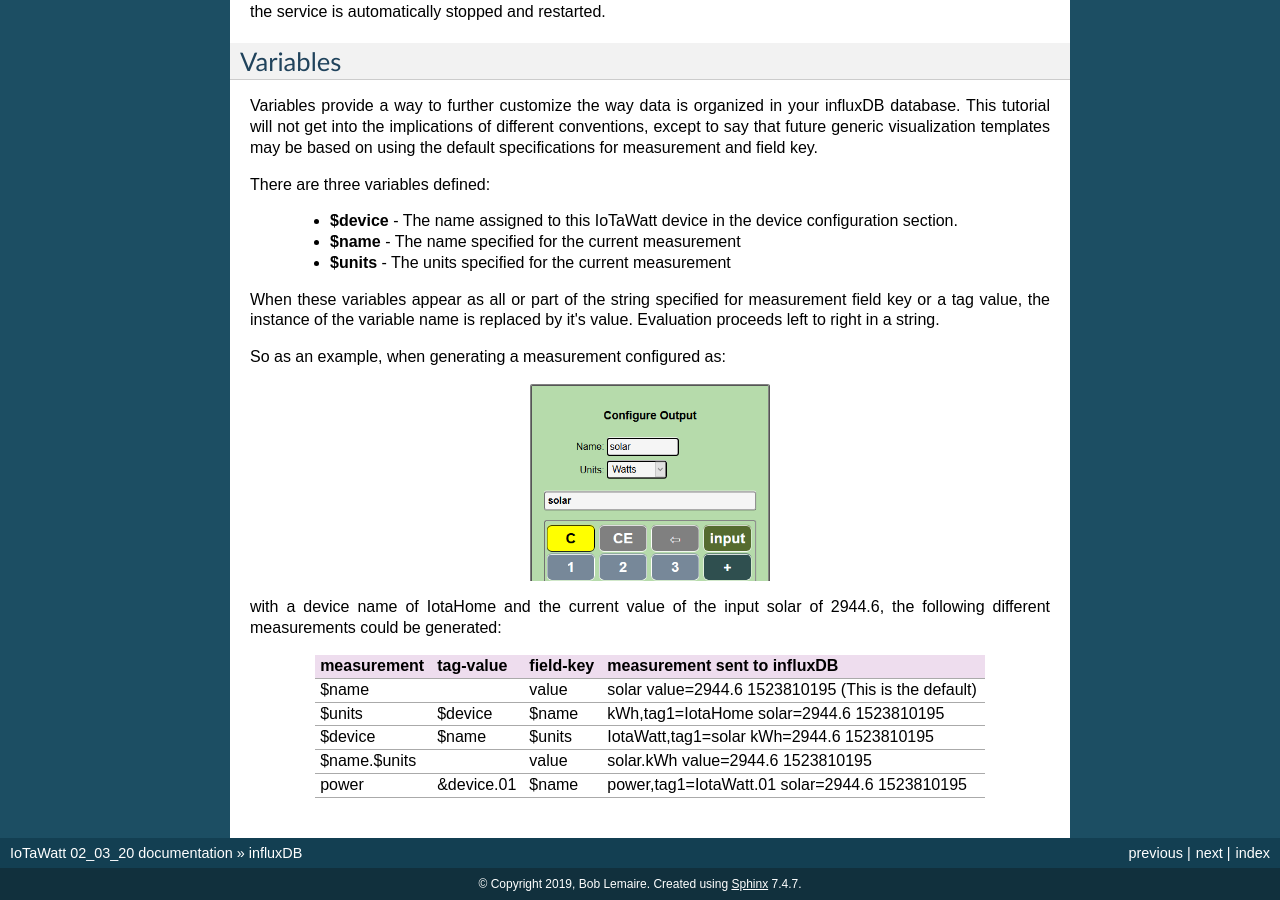
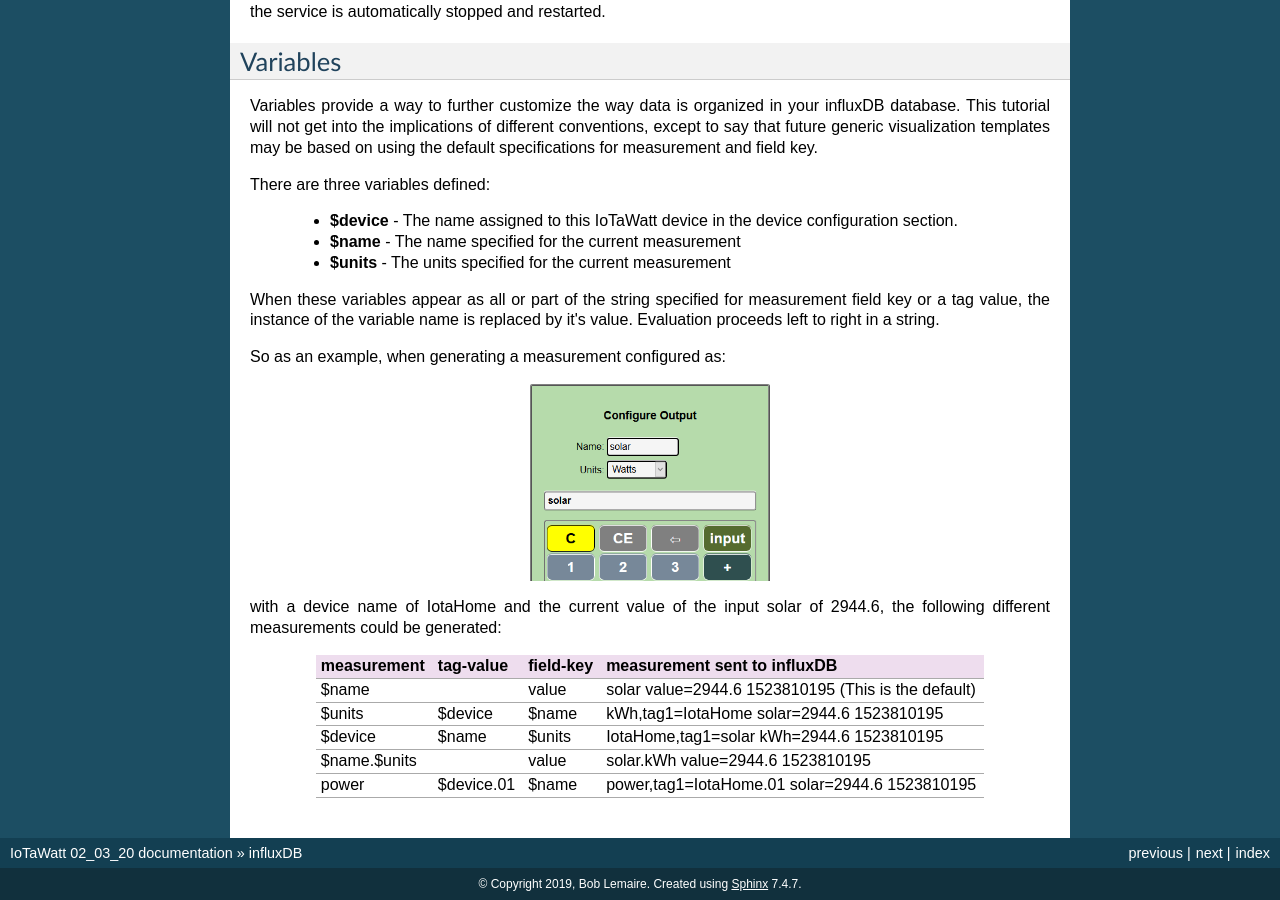
Before and after one commit to boblemaire/IoTaWatt, a Sphinx documentation site: the page built from Docs/influxDB.rst, in a window 1280 px wide and 900 px high, scrolled down 3628 px. Built offline with Sphinx 7.4.7, drawn with Linux system fonts in a browser that asks for light colours; formulas are drawn with MathJax 3.

Commit message:
"IotaHome" to avoid confusion
The example should stay consistent with using "IotaHome" as it might confuse reader of where "IoTaWatt" came from.

```diff
--- a/Docs/influxDB.rst
+++ b/Docs/influxDB.rst
@@ -222,9 +222,9 @@ measurement     tag-value   field-key   measurement sent to influxDB
 ==============  ==========  ==========  ===================================================
 $name                       value       solar value=2944.6 1523810195 (This is the default)
 $units          $device     $name       kWh,tag1=IotaHome solar=2944.6 1523810195
-$device         $name       $units      IotaWatt,tag1=solar kWh=2944.6 1523810195
+$device         $name       $units      IotaHome,tag1=solar kWh=2944.6 1523810195
 $name.$units                value       solar.kWh value=2944.6 1523810195
-power           &device.01  $name       power,tag1=IotaWatt.01 solar=2944.6 1523810195
+power           $device.01  $name       power,tag1=IotaHome.01 solar=2944.6 1523810195
 ==============  ==========  ==========  ===================================================
 
 .. |add| image:: pics/addButton.png
```
